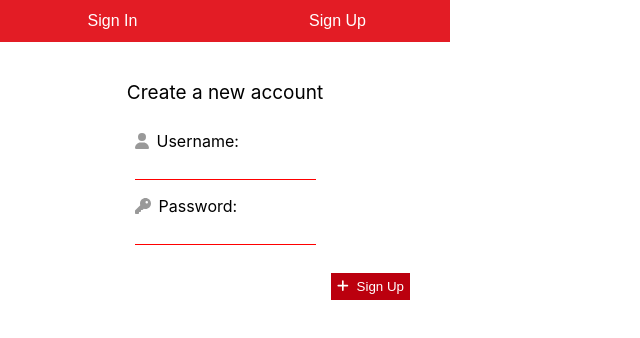
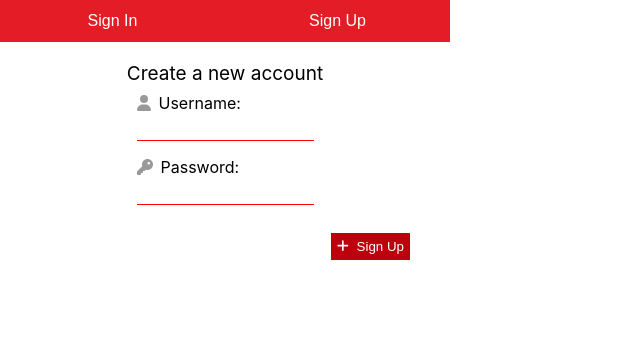
Before and after one commit to Claire2311/holbertonschool-cinema-guru, a React (Create React App) app: page / in a window 1280 px wide. Shown: the top 338 px of the page, without its empty margins (0-640 px from the left). Built offline with nearby package versions, Linux system fonts and the light colour scheme; no server answers.

Commit message:
correction of css

```diff
--- a/src/App.css
+++ b/src/App.css
@@ -1,3 +1,14 @@
+* {
+  box-sizing: border-box;
+  margin: 0;
+  padding: 0;
+}
+
+html,
+body {
+  height: 100%;
+}
+
 .App {
   text-align: center;
 }
```
Also changed, not shown: public/index.html (+0 -24 lines).
